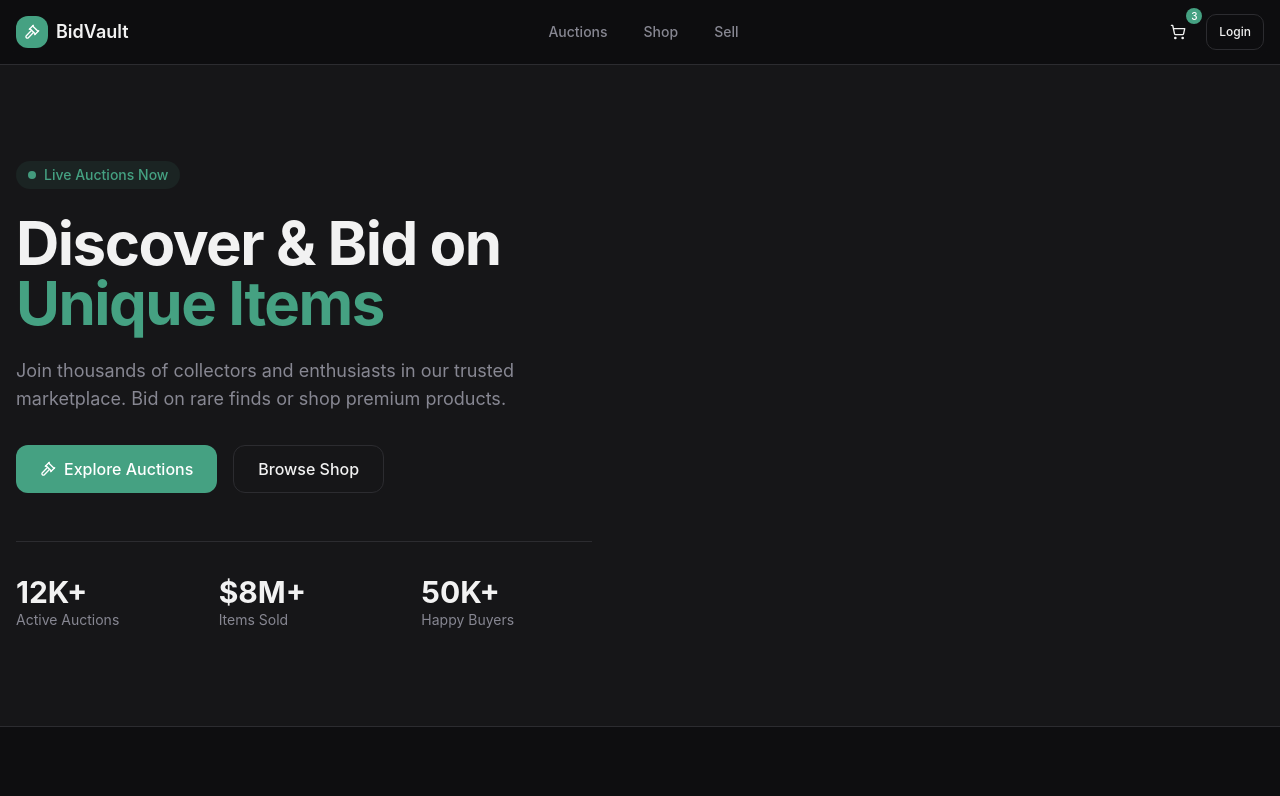
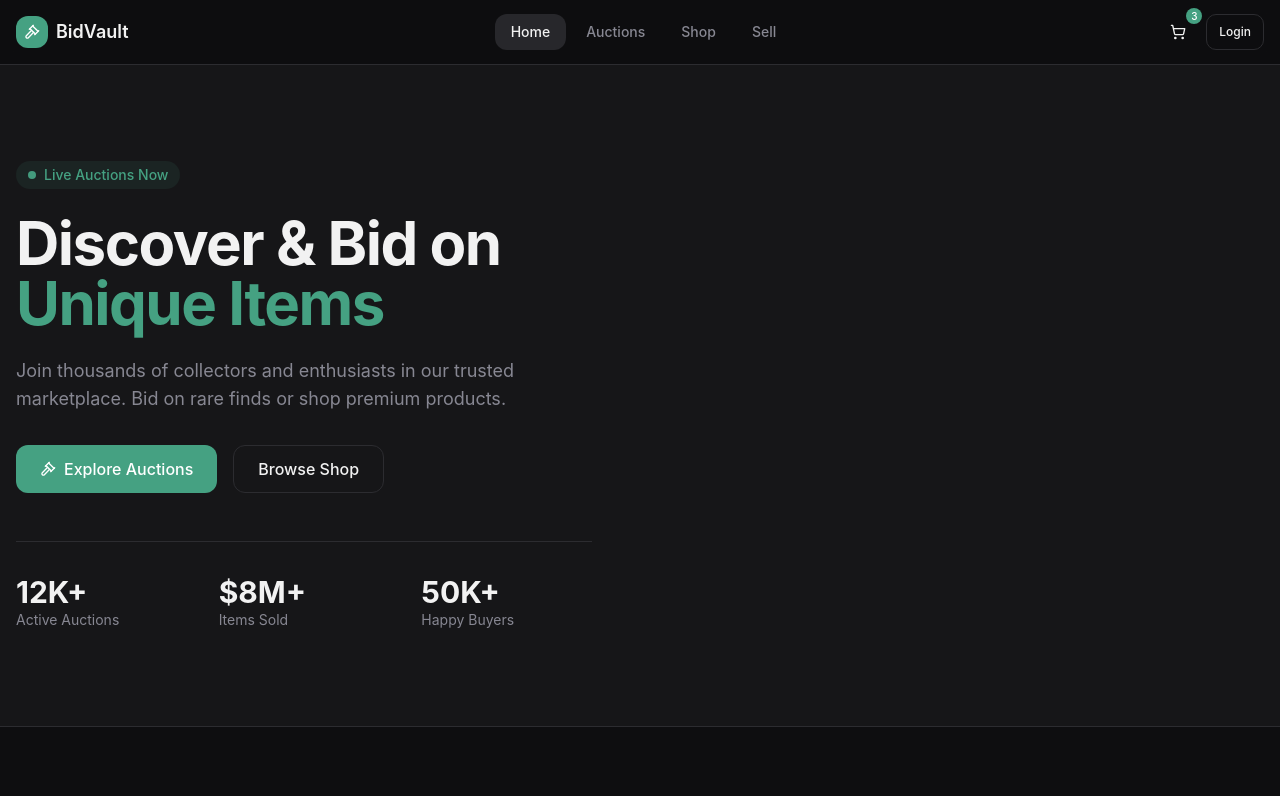
Before and after one commit to DeeppParmar/E-commerce-store-, a React (Vite) app in the folder Frontend/: page / in a window 1280 px wide. Shown: the top 796 px of the page. Built offline with nearby package versions, Linux system fonts and the light colour scheme; the HTML template or start-up script is replaced by a standard one.

Commit message:
nav complate

```diff
--- a/Frontend/src/components/layout/Header.tsx
+++ b/Frontend/src/components/layout/Header.tsx
@@ -6,6 +6,7 @@ import { cn } from "@/lib/utils";
 import { useAuth } from "@/auth/AuthContext";
 
 const navLinks = [
+  { href: "/", label: "Home" },
   { href: "/auctions", label: "Auctions" },
   { href: "/shop", label: "Shop" },
   { href: "/sell", label: "Sell" },
@@ -30,18 +31,27 @@ export function Header() {
         {/* Desktop Navigation */}
         <nav className="hidden md:flex items-center gap-1">
           {navLinks.map((link) => (
+            (() => {
+              const isActive =
+                link.href === "/"
+                  ? location.pathname === "/" || location.pathname === "/home"
+                  : location.pathname === link.href;
+
+              return (
                 <Link
                   key={link.href}
                   to={link.href}
                   className={cn(
                     "px-4 py-2 rounded-lg text-sm font-medium transition-colors",
-                location.pathname === link.href
+                    isActive
                       ? "bg-accent text-accent-foreground"
                       : "text-muted-foreground hover:text-foreground hover:bg-accent/50"
                   )}
                 >
                   {link.label}
                 </Link>
+              );
+            })()
           ))}
         </nav>
 
```
Lines whose indentation alone changed are shown as unchanged.
